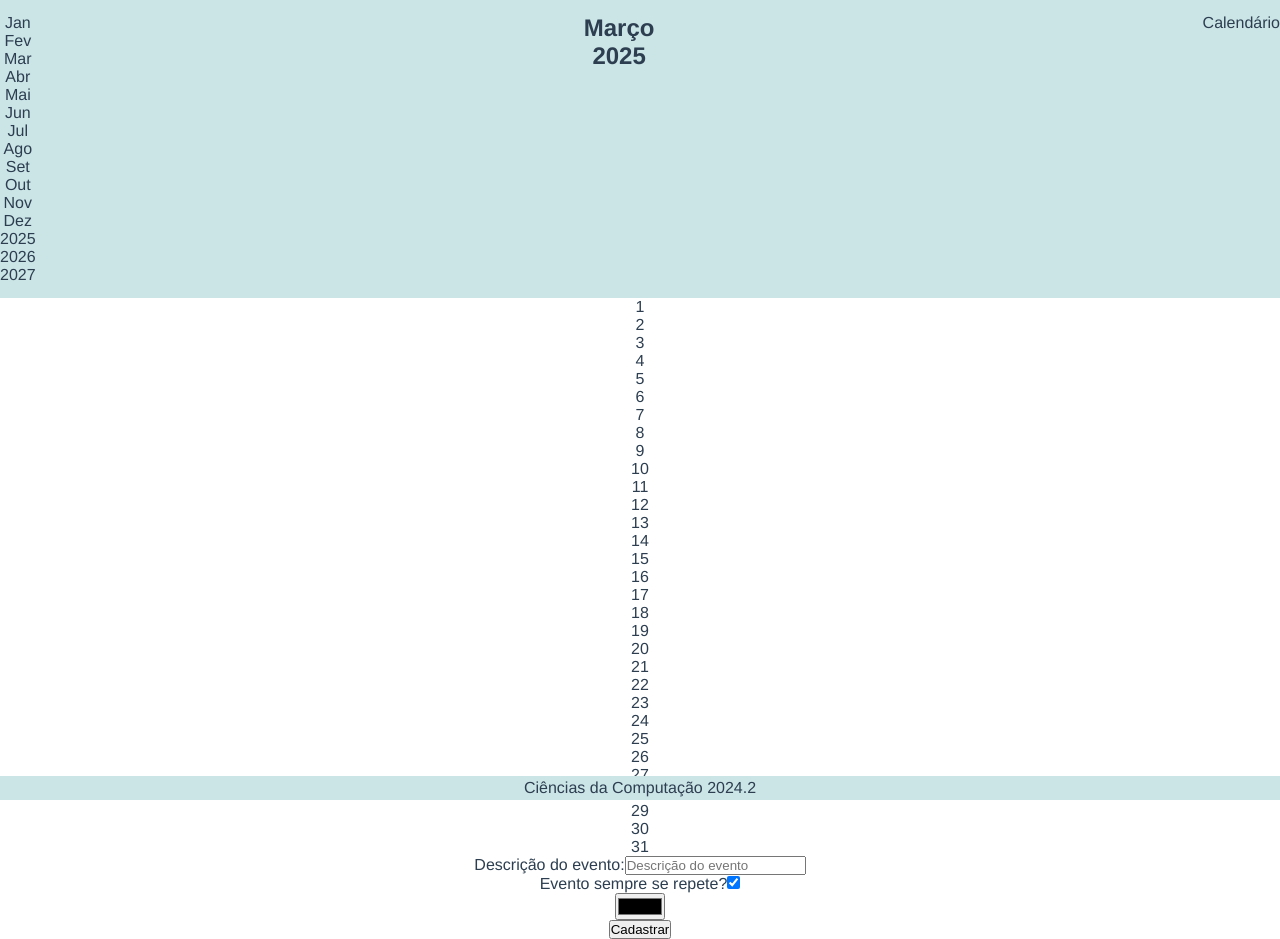
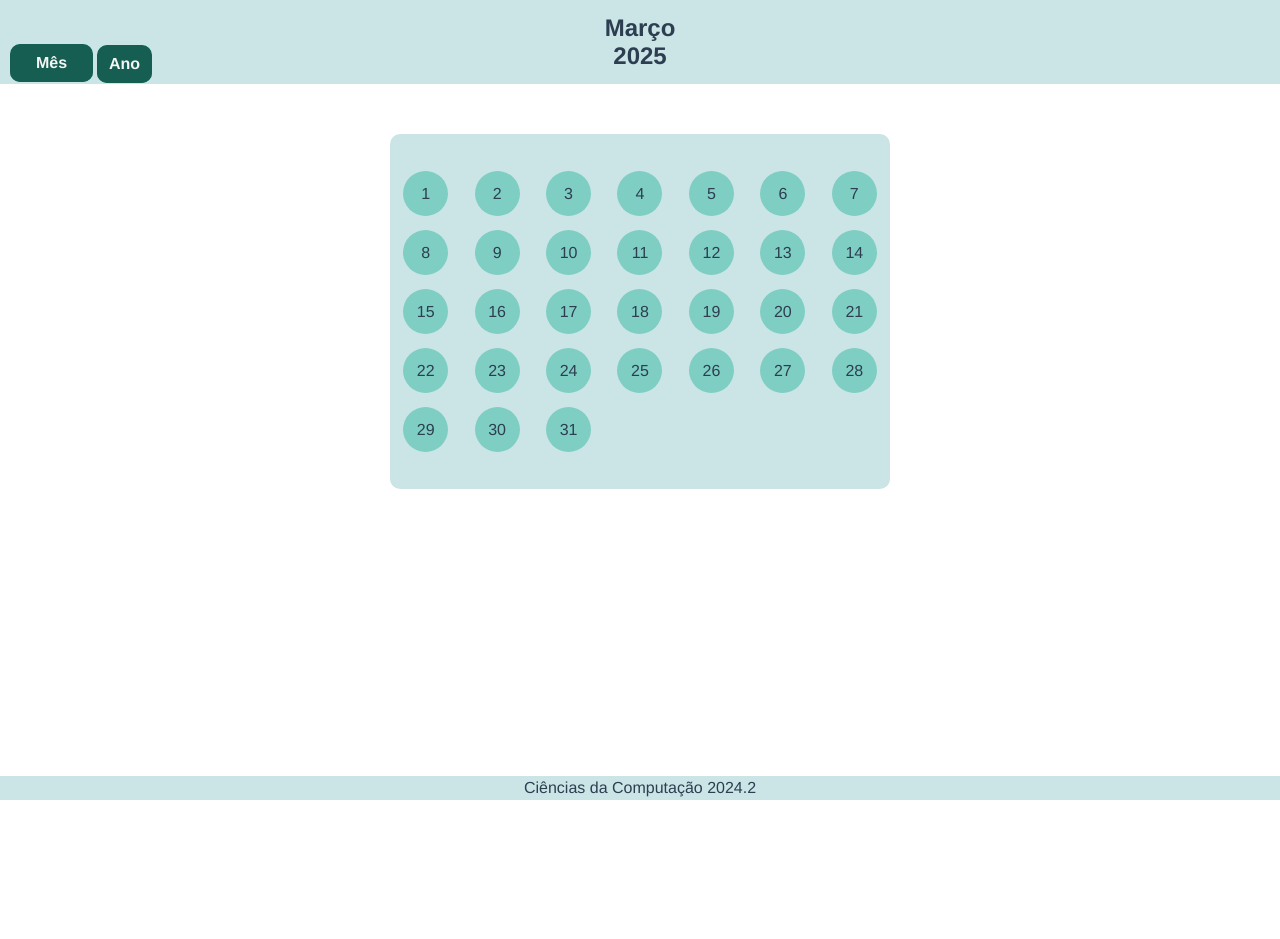
Before and after one commit to Valmar-dev/p3_calendario, a Vue app in the folder Projeto_calendario/frontend/: page / in a window 1280 px wide. After the commit the page ends 800 px from the top, so only its background shows below. Built offline with nearby package versions, Linux system fonts and the light colour scheme.

Commit message:
Add Functions and Styles | Feat

```diff
--- a/Projeto_calendario/frontend/src/views/HomeView.vue
+++ b/Projeto_calendario/frontend/src/views/HomeView.vue
@@ -2,27 +2,34 @@
   <div class="home-view">
 
     <header>
-      <section id="escolhaData">
-        <div id="mesEscolha">
-          <ul>
-            <li @click="procurarEventosMes(1, this.anoSelecionado)">Jan</li>
-            <li @click="procurarEventosMes(2, this.anoSelecionado)">Fev</li>
-            <li @click="procurarEventosMes(3, this.anoSelecionado)">Mar</li>
-            <li @click="procurarEventosMes(4, this.anoSelecionado)">Abr</li>
-            <li @click="procurarEventosMes(5, this.anoSelecionado)">Mai</li>
-            <li @click="procurarEventosMes(6, this.anoSelecionado)">Jun</li>
-            <li @click="procurarEventosMes(7, this.anoSelecionado)">Jul</li>
-            <li @click="procurarEventosMes(8, this.anoSelecionado)">Ago</li>
-            <li @click="procurarEventosMes(9, this.anoSelecionado)">Set</li>
-            <li @click="procurarEventosMes(10, this.anoSelecionado)">Out</li>
-            <li @click="procurarEventosMes(11, this.anoSelecionado)">Nov</li>
-            <li @click="procurarEventosMes(12, this.anoSelecionado)">Dez</li>
+      <section id="escolhaData" class="menu-suspenso">
+        <div id="mesEscolha" @mouseleave="controleMenuMes('ocultar')" @mouseenter="controleMenuMes(this.exibirMenuMes)" class="lista-escolha">
+
+          <ul class="lista-meses" >
+            <li id="headerMes" class="header-lista">Mês</li>
+            <div v-if="exibirMenuMes">
+              <li class="mes" @click="procurarEventosMes(1, this.anoSelecionado)">Janeiro</li>
+              <li class="mes" @click="procurarEventosMes(2, this.anoSelecionado)">Fevereiro</li>
+              <li class="mes" @click="procurarEventosMes(3, this.anoSelecionado)">Março</li>
+              <li class="mes" @click="procurarEventosMes(4, this.anoSelecionado)">Abril</li>
+              <li class="mes" @click="procurarEventosMes(5, this.anoSelecionado)">Maio</li>
+              <li class="mes" @click="procurarEventosMes(6, this.anoSelecionado)">Junho</li>
+              <li class="mes" @click="procurarEventosMes(7, this.anoSelecionado)">Julho</li>
+              <li class="mes" @click="procurarEventosMes(8, this.anoSelecionado)">Agosto</li>
+              <li class="mes" @click="procurarEventosMes(9, this.anoSelecionado)">Setembro</li>
+              <li class="mes" @click="procurarEventosMes(10, this.anoSelecionado)">Outubro</li>
+              <li class="mes" @click="procurarEventosMes(11, this.anoSelecionado)">Novembro</li>
+              <li class="mes" @click="procurarEventosMes(12, this.anoSelecionado)">Dezembro</li>
+            </div>
           </ul>
         </div>
-        <div id="anoEscolha">
+        <div id="anoEscolha" @mouseleave="controleMenuAno('ocultar')" @mouseenter="controleMenuAno(this.exibirMenuAno)" class="lista-escolha">
           <!-- loop para gerar os próximos 3 anos -->
-          <ul>
-            <li v-for="numero in 3" :key="numero" :id="`${this.anoAtual + numero}`" @click="procurarEventosMes(this.mesSelecionado, (this.anoAtual - 1 ) + numero)">{{(this.anoAtual - 1 ) + numero}}</li>
+          <ul class="lista-anos">
+            <li id="headerAno" class="header-lista">Ano</li>
+            <div  v-if="exibirMenuAno">
+              <li class="ano" v-for="numero in 3" :key="numero" :id="`${this.anoAtual + numero}`" @click="procurarEventosMes(this.mesSelecionado, (this.anoAtual - 1 ) + numero)">{{(this.anoAtual - 1 ) + numero}}</li>
+            </div>
           </ul>
         </div>
       </section>
@@ -32,10 +39,6 @@
         <h1>{{this.anoSelecionado}}</h1>
       </section>
 
-      <aside>
-        <p>Calendário</p>
-      </aside>
-
     </header>
 
     <main>
@@ -44,7 +47,7 @@
 
         <!-- display grid de 7 colunas -->
         <div id="diasMes">
-          <ul>
+          <ul class="diasSemana">
             <li class="dia" v-for="numero in this.contagemDia" :key="numero" @click="procurarEventosDia(numero, this.mesSelecionado)">
               {{numero}}
             </li>
@@ -134,6 +137,8 @@ export default {
     return {
 
       //variáveis de data:
+      exibirMenuMes: false,
+      exibirMenuAno: false,
       anoAtual: 2025,
       mesAtual: 3,
       diaAtual: 0,
@@ -149,7 +154,7 @@ export default {
       ],
 
 
-      //variáveis de formulário:
+      //variáveis de formulário
       descricao: null,
       data: null,
       ultima_data: null,
@@ -159,7 +164,7 @@ export default {
       quant: 0,
 
       // variaveis de controle de exibição:
-      mostrarFormulario: true,
+      mostrarFormulario: false,
       mostrarDia: false,
 
     }
@@ -181,8 +186,35 @@ export default {
   },
   methods:{
 
+    controleMenuMes(controle){
+      if(this.exibirMenuMes == true){
+        this.exibirMenuMes = false
+      } else{
+        this.exibirMenuMes = true
+      }
+
+      if(controle == 'ocultar'){
+        this.exibirMenuAno = false
+      }
+    },
+
+    controleMenuAno(controle){
+      if(this.exibirMenuAno == true){
+        this.exibirMenuAno = false
+      } else{
+        this.exibirMenuAno = true
+      }
+
+      if(controle == 'ocultar'){
+        this.exibirMenuAno = false
+      }
+    },
+
     //procurar eventos por mes com base na escolha do usuário
     procurarEventosMes(mes, ano){
+
+      this.exibirMenuAno = false
+      this.exibirMenuMes = false
 
       this.contagemDia = new Date(ano, mes, 0).getDate()
       this.anoSelecionado = ano
@@ -239,3 +271,107 @@ export default {
   }
 }
 </script>
+<style scoped>
+
+.menu-suspenso{
+  position: absolute;
+  z-index: 1;
+  display: flex;
+  flex-direction: row;
+  width: 30%;
+}
+
+.header-lista{
+  background-color: var(--color-main04);
+  color: var(--color-main00);
+  font-weight: bold;
+  display: block;
+  padding: 10px 7px;
+  border-radius: 10px 10px 0 0;
+}
+
+#headerMes{
+  width: 83px;
+}
+
+#headerAno{
+  width: 55px;
+  padding: 10px 8px;
+}
+
+.lista-escolha{
+  position: absolute;
+  margin: 0 10px 0 10px;
+  padding: 0;
+  background-color: var(--color-main02);
+}
+
+.lista-escolha ul{
+  list-style-type: none;
+  background-color: var(--color-main03);
+}
+
+.lista-anos{
+  position: absolute;
+  overflow: hidden;
+  top: 21px;
+  left: 87px;
+  border-radius: 10px;
+  margin-top: 10px;
+  background-color: var(--color-main03);
+}
+
+.lista-anos li.ano{
+  padding: 5px 5px;
+}
+
+.lista-meses{
+  overflow: hidden;
+  position: absolute;
+  top: 20px;
+  border-radius: 10px;
+  margin-top: 10px;
+  background-color: var(--color-main03);
+}
+
+.lista-meses li.mes{
+  display: block;
+  padding: 6px 5px;
+}
+
+.ano, .mes{
+  color: #fff;
+}
+
+.ano:hover, .mes:hover{
+  background-attachment: fixed;
+  background-color: var(--color-main01);
+  color: var(--color-main03);
+}
+
+.diasSemana{
+  display: grid;
+  grid-template-columns: repeat(7, 1fr);
+  background-color: var(--color-main01);
+  justify-items: center;
+  list-style-type: none;
+  max-width: 500px;
+  padding: 30px 0;
+  border-radius: 10px;
+  margin: auto;
+  margin-top: 50px;
+}
+
+.diasSemana li{
+  display: flex;
+  justify-content: center;
+  align-items: center;
+  text-align: center;
+  height: 45px;
+  width: 45px;
+  margin-block: 7px;
+  background-color: var(--color-main02);
+  border-radius: 50%;
+}
+
+</style>
```
